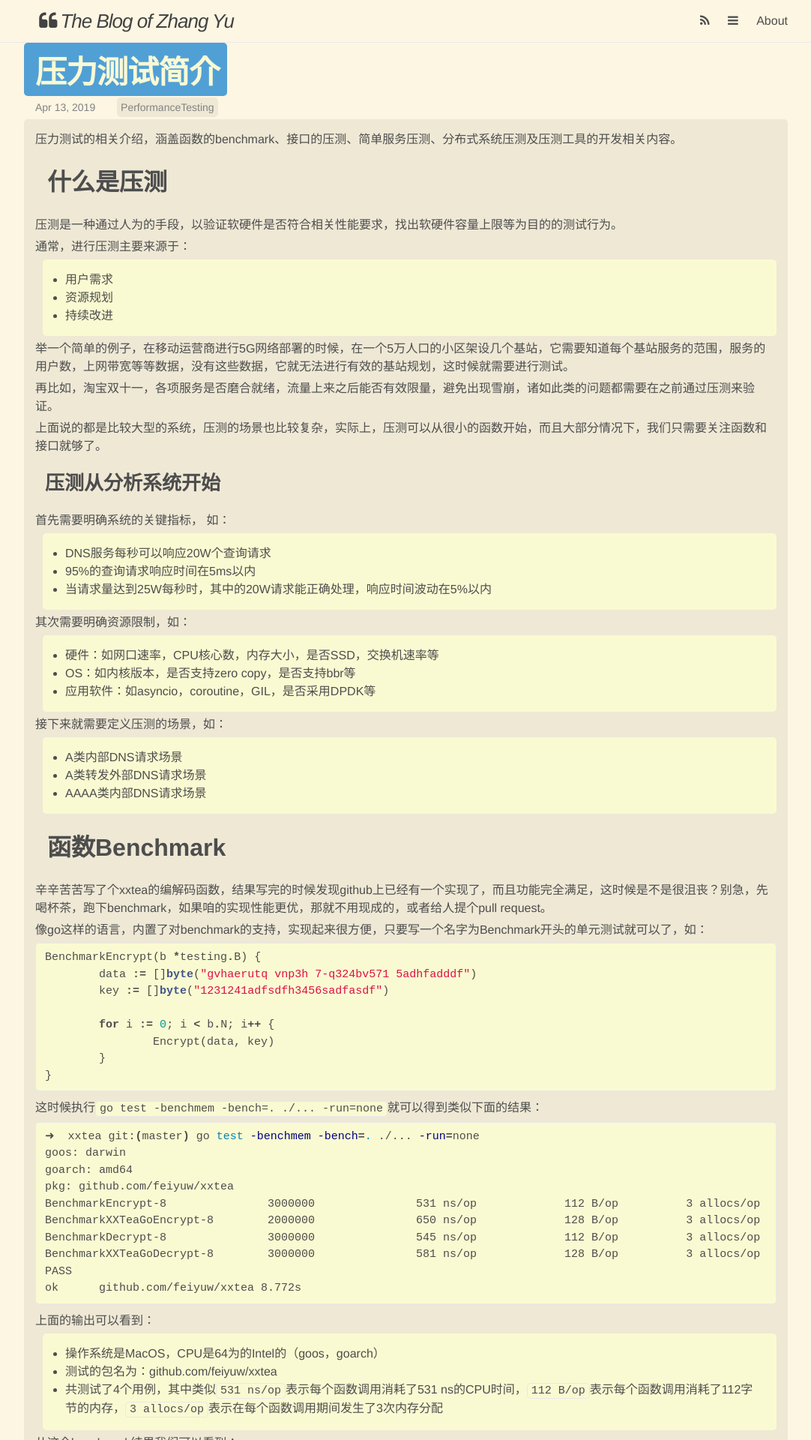
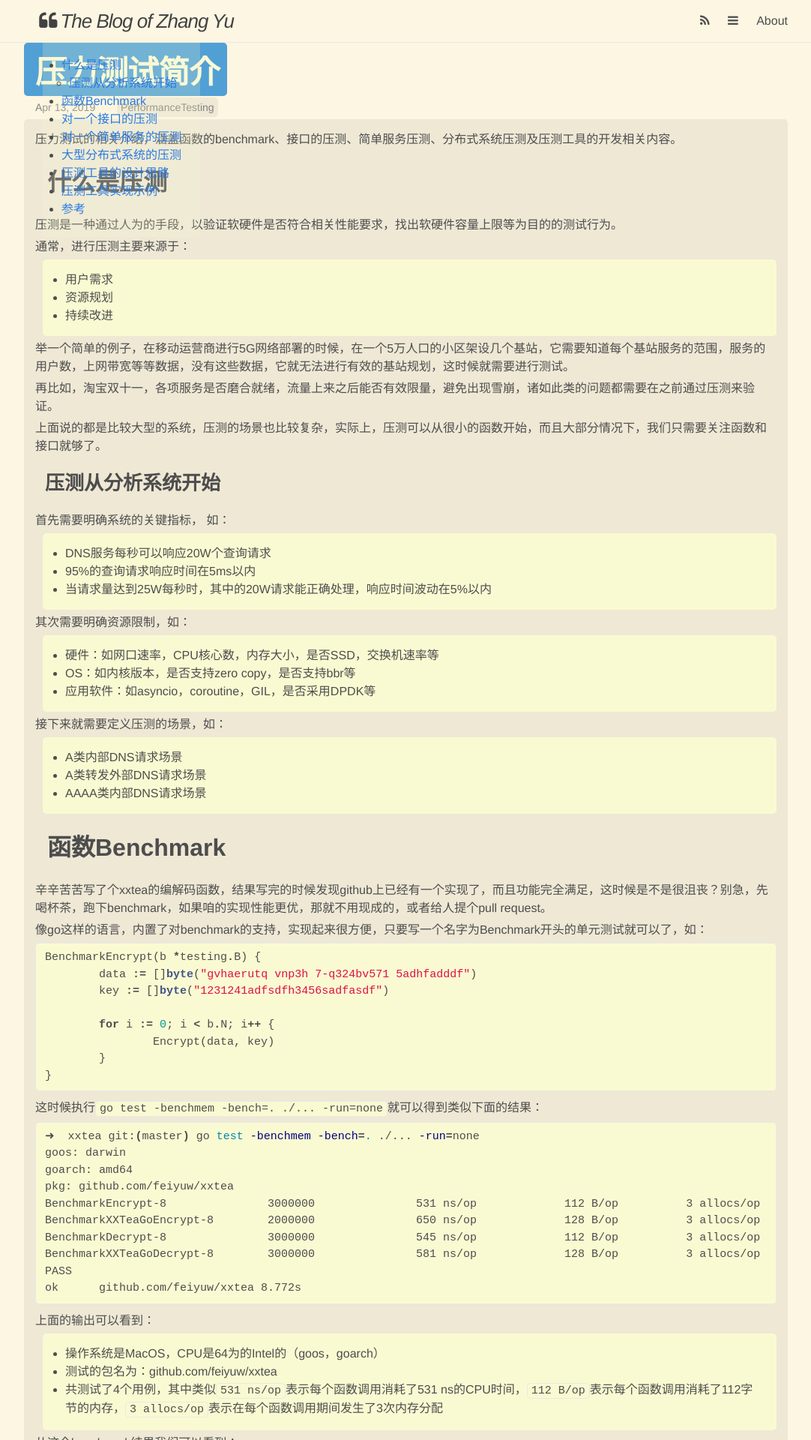
Before and after one commit to feiyuw/feiyuw.github.io, a Jekyll site: the page built from _posts/2019-04-13-a-byte-of-performance-testing.md, in a window 1280 px wide. Shown: the top 1920 px of the page at 75% size, without its empty margins (91-1173 px from the left). Built offline with Jekyll 4.4.1, drawn with Linux system fonts in a browser that asks for light colours; nearby versions of some CDN libraries; comment, search, counter and statistics services are not loaded.

Commit message:
update toc style

```diff
--- a/_layouts/post.html
+++ b/_layouts/post.html
@@ -13,6 +13,8 @@ layout: default
     </p>
   </header>
 
+  {% include toc.html html=content class="toc" %}
+
   <article class="post-content">
     {{ content }}
   </article>
--- a/_posts/2019-04-13-a-byte-of-performance-testing.md
+++ b/_posts/2019-04-13-a-byte-of-performance-testing.md
@@ -5,8 +5,6 @@ date:   2019-04-13 16:45:00 +0800
 categories: "PerformanceTesting"
 ---
 压力测试的相关介绍，涵盖函数的benchmark、接口的压测、简单服务压测、分布式系统压测及压测工具的开发相关内容。
-
-{:toc}
 
 ## 什么是压测
 
--- a/_sass/_base.scss
+++ b/_sass/_base.scss
@@ -209,3 +209,15 @@ pre {
         }
     }
 }
+
+/*
+ * for toc of every post
+ */
+.toc {
+    position: fixed;
+    top: 50px;
+    right: 5px 25px;
+    background: rgba(250, 250, 210, 0.2);
+    padding: 25px;
+    border-radius: 5px;
+}
```
Also changed, not shown: _posts/2018-06-05-elk-notes.md (+0 -2 lines).
